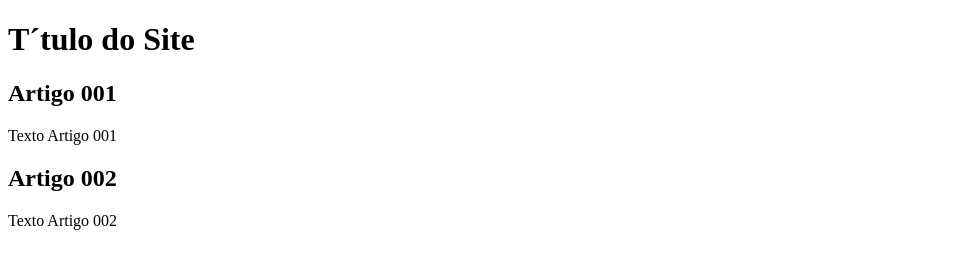
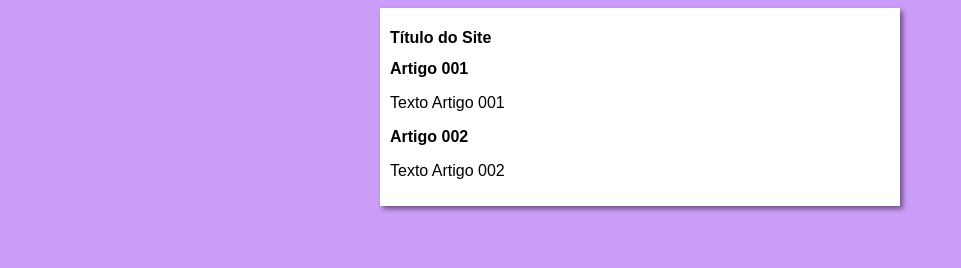
Before and after one commit to CarlosHGAlmeida/projeto-site, a plain HTML site: page index.html in a window 1280 px wide. Shown: the whole page, without its empty margins (0-961 px from the left). Drawn offline with Linux system fonts and the light colour scheme.

Commit message:
início do design

```diff
--- /dev/null
+++ b/estilos/style.css
@@ -0,0 +1,16 @@
+* {
+    font-family: Arial, Helvetica, sans-serif;
+    font-size: 16px;
+}
+
+body {
+    background-color: rgb(204, 157, 248);
+}
+
+main {
+    background-color: white;
+    width: 500px;
+    margin: auto;
+    padding: 10px;
+    box-shadow: 3px 3px 5px rgba(0, 0, 0, 0.473);
+}
--- a/index.html
+++ b/index.html
@@ -4,11 +4,12 @@
     <meta charset="UTF-8">
     <meta name="viewport" content="width=device-width, initial-scale=1.0">
     <title>Título do Site</title>
+    <link rel="stylesheet" href="estilos/style.css">
 </head>
 <body>
     <main>
         <header>
-            <h1>T´tulo do Site</h1>
+            <h1>Título do Site</h1>
         </header>
         <article>
             <h2>Artigo 001</h2>
```
